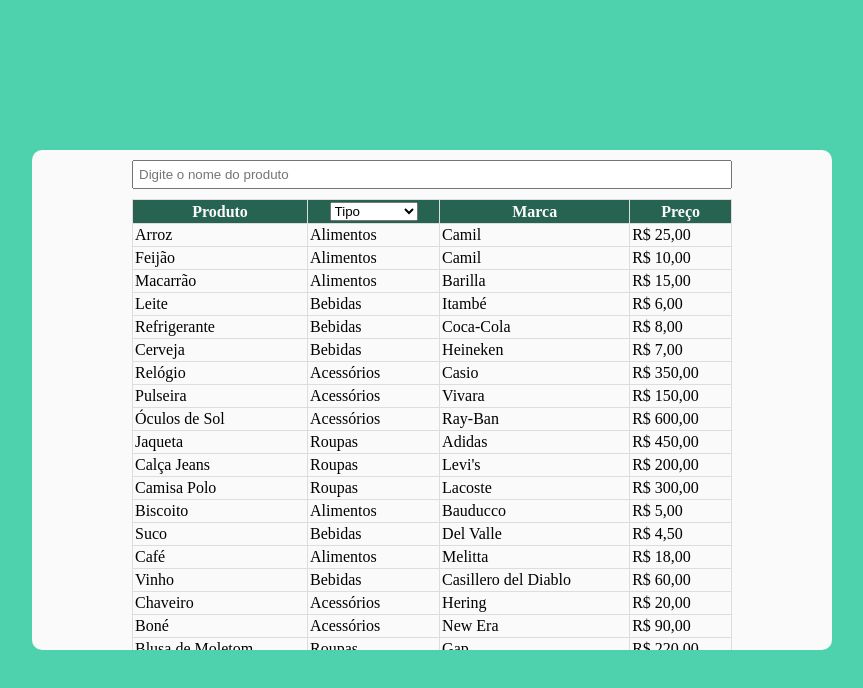
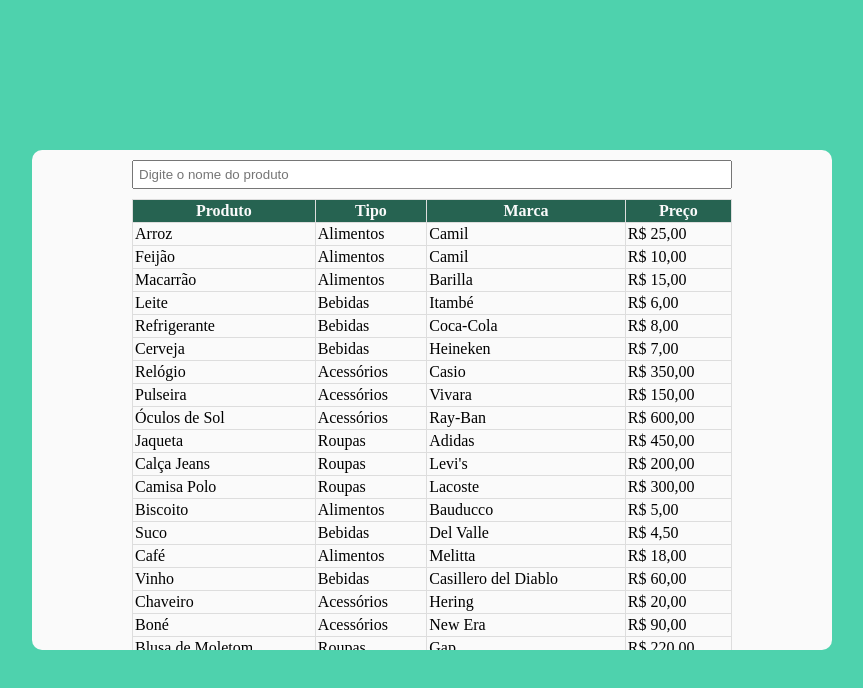
Before and after one commit to viniciusbarbosa2024/projeto-filtro-tabela, a React (Vite) app: page / in a window 1280 px wide. Shown: the top 688 px of the page, without its empty margins (208-1071 px from the left). Built offline with nearby package versions, Linux system fonts and the light colour scheme.

Commit message:
Revert "Select no th "tipo""
This reverts commit db92c8d583d710d19b87a18c3bffe62e1088412a.

```diff
--- a/src/components/Table.jsx
+++ b/src/components/Table.jsx
@@ -10,20 +10,7 @@
         <thead>
           <tr>
             <th>Produto</th>
-            <th>
-              <select name="type" id="type">
-                {/* Anotar sobre o uso do css inline no jsx */}
-                <option value="" style={{display: 'none'}}>Tipo</option>
-
-                <option value="foods">Alimentos</option>
-
-                <option value="drinks">Bebidas</option>
-
-                <option value="accessories">Acessórios</option>
-
-                <option value="clothes">Roupas</option>
-              </select>
-            </th>
+            <th>Tipo</th>
             <th>Marca</th>
             <th>Preço</th>
           </tr>
```
